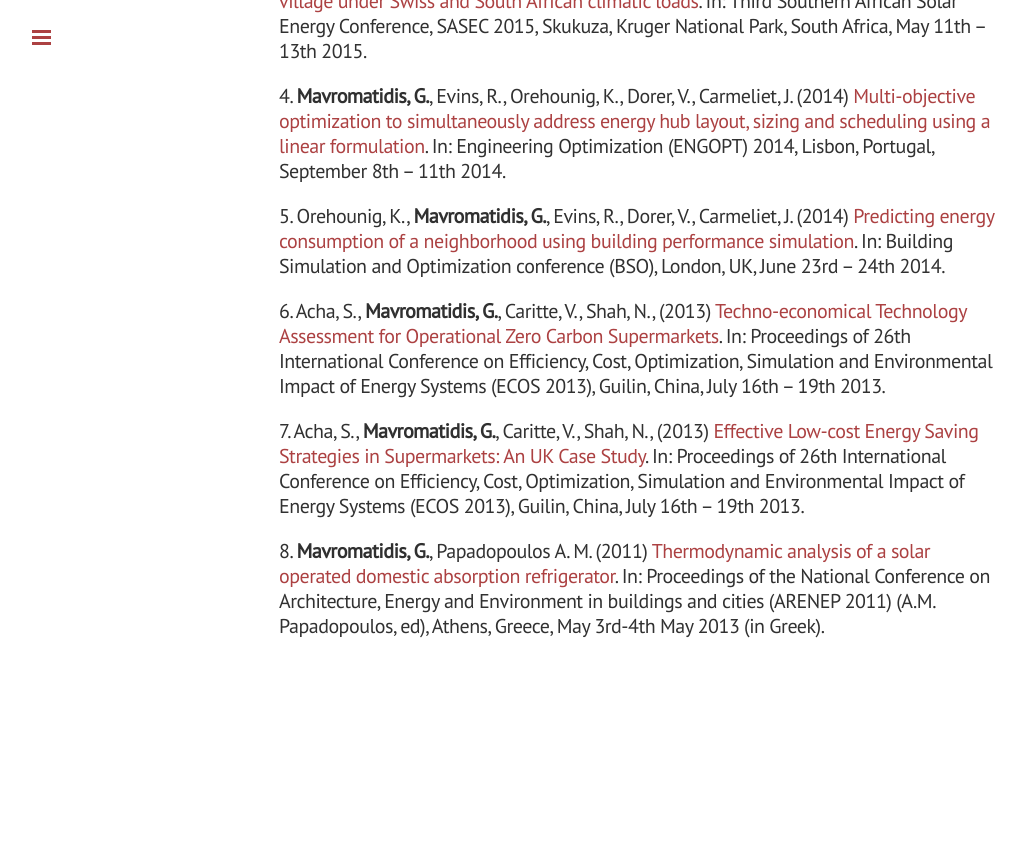
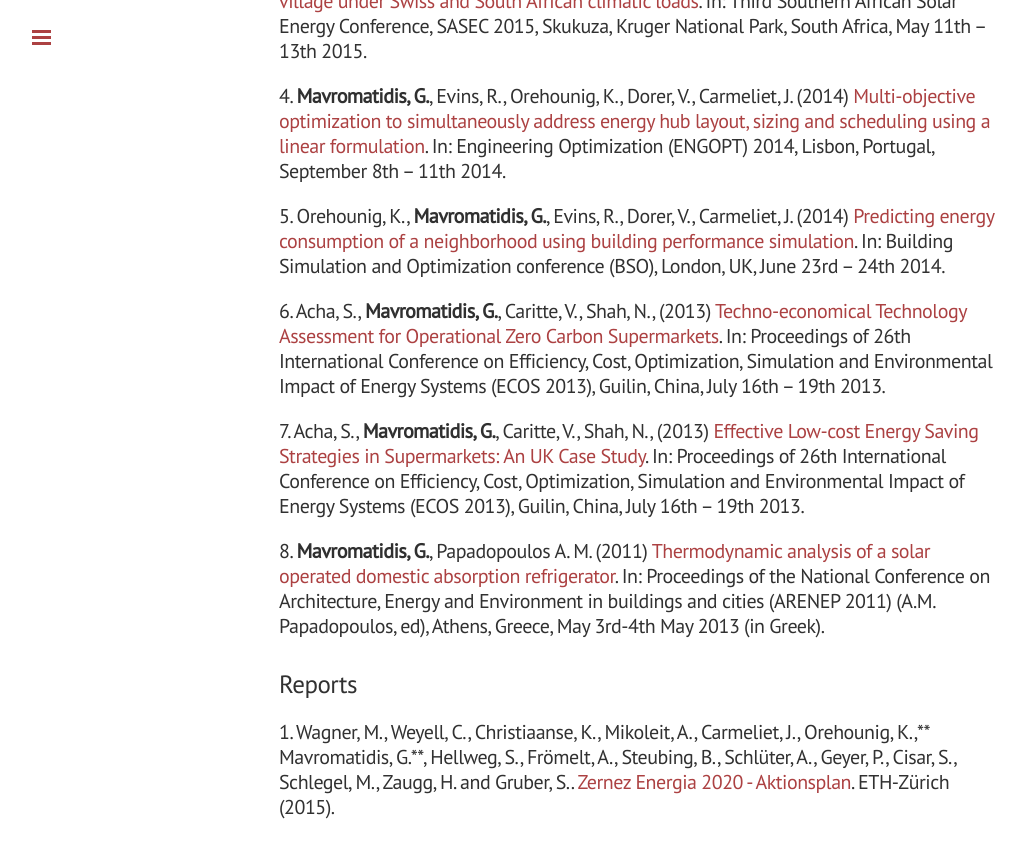
Before and after one commit to gmavrom33/gmavrom.github.io, a Jekyll site: the page built from publications.md, in a window 1280 px wide and 900 px high, scrolled down 1076 px. Shown: the top 858 px of the window, without its empty margins (1-1027 px from the left). Built offline with Jekyll 4.4.1, drawn with Linux system fonts in a browser that asks for light colours; nearby versions of some CDN libraries; before the commit the page ends 1795 px from its top, so only the background shows below that.

Commit message:
Update publications.md

```diff
--- a/publications.md
+++ b/publications.md
@@ -33,3 +33,7 @@ title: Publications
 ##### 7.	Acha, S., **Mavromatidis, G.**, Caritte, V., Shah, N., (2013) [Effective Low-cost Energy Saving Strategies in Supermarkets: An UK Case Study](). In: Proceedings of 26th International Conference on Efficiency, Cost, Optimization, Simulation and Environmental Impact of Energy Systems (ECOS 2013), Guilin, China, July 16th – 19th 2013.
 
 ##### 8.	**Mavromatidis, G.**, Papadopoulos A. M. (2011) [Thermodynamic analysis of a solar operated domestic absorption refrigerator](). In: Proceedings of the National Conference on Architecture, Energy and Environment in buildings and cities (ARENEP 2011) (A.M. Papadopoulos, ed), Athens, Greece, May 3rd-4th May 2013 (in Greek).
+
+### Reports
+
+##### 1.	Wagner, M., Weyell, C., Christiaanse, K., Mikoleit, A., Carmeliet, J., Orehounig, K.,** Mavromatidis, G.**, Hellweg, S., Frömelt, A., Steubing, B., Schlüter, A., Geyer, P., Cisar, S., Schlegel, M., Zaugg, H. and Gruber, S.. [Zernez Energia 2020 - Aktionsplan](http://dx.doi.org/10.3929/ethz-a-010525998). ETH-Zürich (2015).
```
